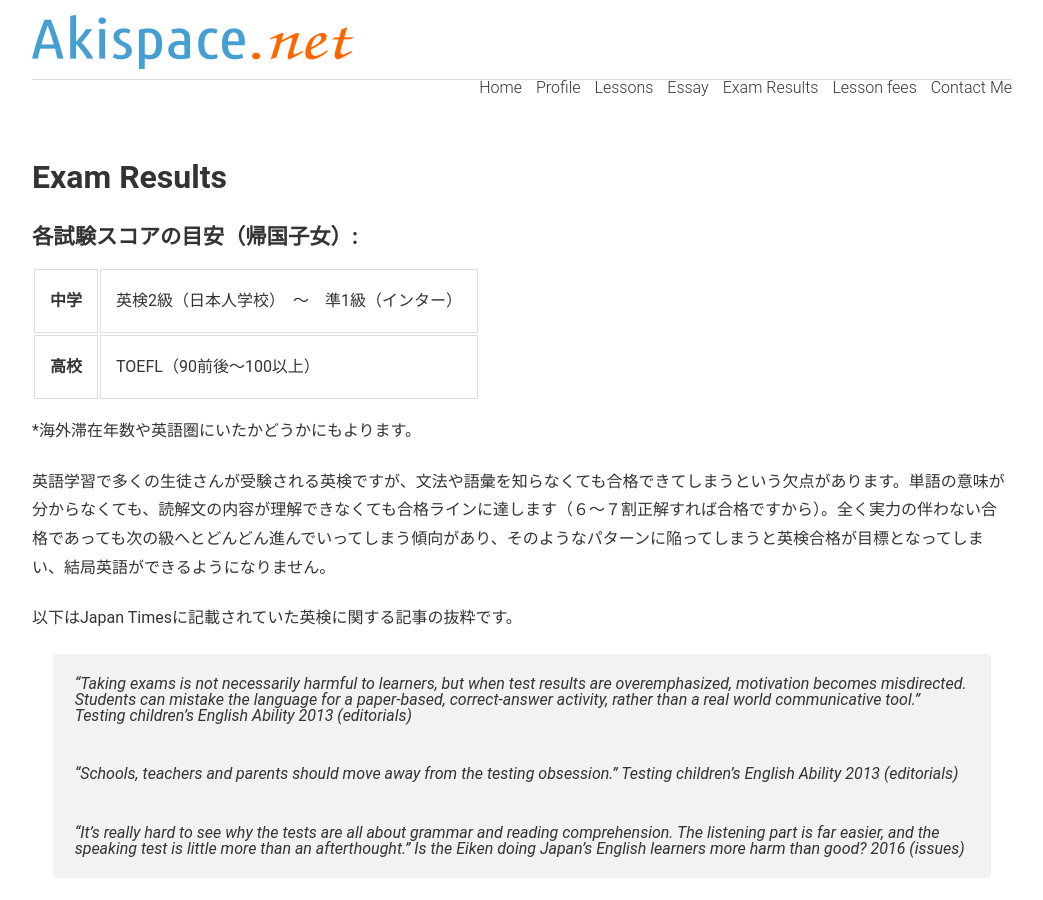
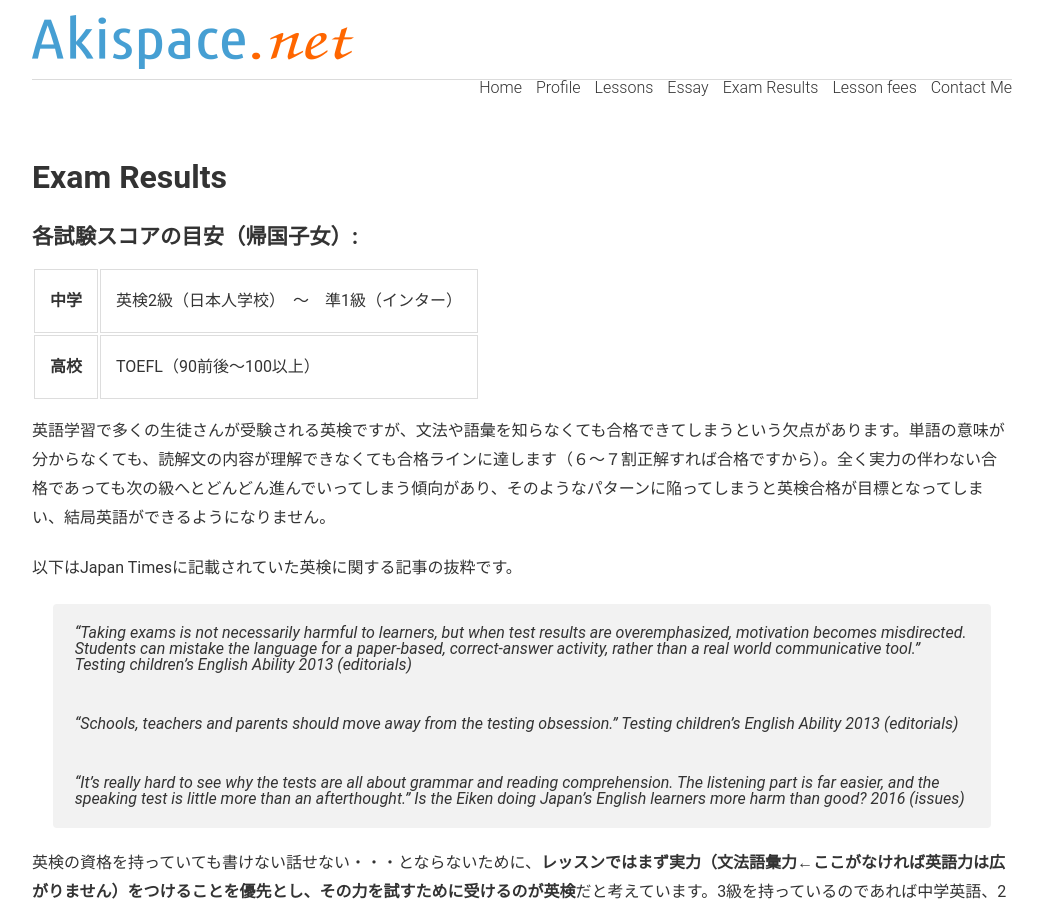
Before and after one commit to phocean/akispace, a Jekyll site: the page built from exam_results.md, in a window 1280 px wide and 900 px high. Shown: the whole window, without its empty margins (118-1161 px from the left). Built offline with Jekyll 4.4.1, drawn with Linux system fonts in a browser that asks for light colours.

Commit message:
Update exam_results.md

```diff
--- a/exam_results.md
+++ b/exam_results.md
@@ -19,8 +19,6 @@
 <td>TOEFL（90前後〜100以上）</td>
 </tr>
 </table>
-
-\*海外滞在年数や英語圏にいたかどうかにもよります。
 
 英語学習で多くの生徒さんが受験される英検ですが、文法や語彙を知らなくても合格できてしまうという欠点があります。単語の意味が分からなくても、読解文の内容が理解できなくても合格ラインに達します（６〜７割正解すれば合格ですから）。全く実力の伴わない合格であっても次の級へとどんどん進んでいってしまう傾向があり、そのようなパターンに陥ってしまうと英検合格が目標となってしまい、結局英語ができるようになりません。
 
```
